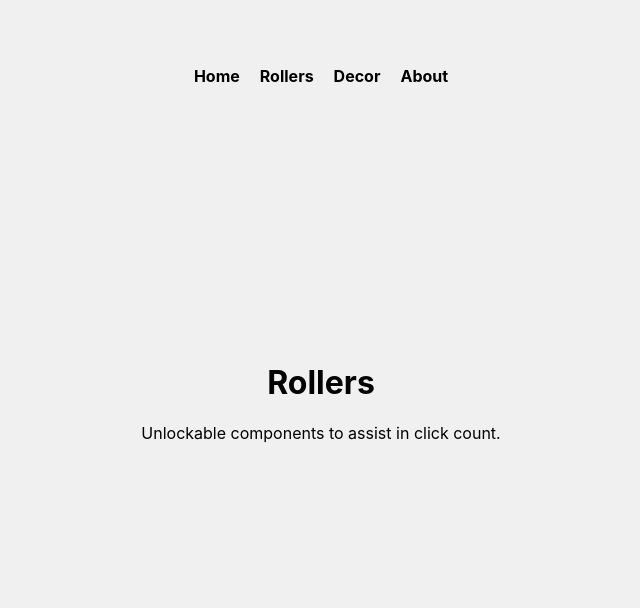
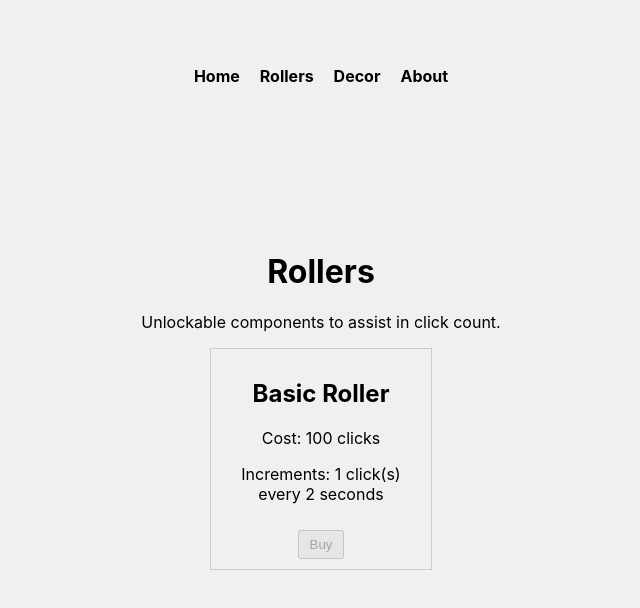
Before and after one commit to MartyEternal/personal-projects, a React (Create React App) app in the folder tissue-clicker/: page /rollers in a window 1280 px wide. Shown: the top 608 px of the page, without its empty margins (319-959 px from the left). Built offline with nearby package versions, Linux system fonts and the light colour scheme.

Commit message:
roller functionality sorted, just needs more content

```diff
--- a/tissue-clicker/src/App.css
+++ b/tissue-clicker/src/App.css
@@ -63,37 +63,26 @@ nav ul li a {
   font-size: 500px;
 }
 
-.App-logo {
-  height: 40vmin;
-  pointer-events: none;
+.rollers {
+  padding: 20px;
+  text-align: center;
 }
 
-@media (prefers-reduced-motion: no-preference) {
-  .App-logo {
-    animation: App-logo-spin infinite 20s linear;
-  }
+.roller-list {
+  display: flex;
+  flex-direction: column;
+  gap: 20px;
+  align-items: center;
 }
 
-.App-header {
-  background-color: #282c34;
-  min-height: 100vh;
-  display: flex;
-  flex-direction: column;
-  align-items: center;
-  justify-content: center;
-  font-size: calc(10px + 2vmin);
-  color: white;
+.roller {
+  border: 1px solid #ccc;
+  padding: 10px;
+  width: 200px;
+  text-align: center;
 }
 
-.App-link {
-  color: #61dafb;
+.roller button {
+  margin-top: 10px;
+  padding: 5px 10px;
 }
-
-@keyframes App-logo-spin {
-  from {
-    transform: rotate(0deg);
-  }
-  to {
-    transform: rotate(360deg);
-  }
-}
--- a/tissue-clicker/src/Home.jsx
+++ b/tissue-clicker/src/Home.jsx
@@ -10,7 +10,7 @@ function Home() {
 
     useEffect(function () {
         if (isPopped) {
-            var timer = setTimeout(function () {
+            const timer = setTimeout(function () {
                 setIsPopped(false);
             }, 200);
             return function () {
@@ -20,7 +20,7 @@ function Home() {
     }, [isPopped]);
 
     useEffect(function() {
-        var resetTimer = setTimeout(function() {
+        const resetTimer = setTimeout(function() {
             if (Date.now() - lastClickTime >= 5000) {
                 setSize(5);
             }
--- /dev/null
+++ b/tissue-clicker/src/Roller.jsx
@@ -0,0 +1,28 @@
+import { useContext } from 'react';
+import ClickContext from './ClickContext';
+
+function Roller(props) {
+    const { clickCount, setClickCount } = useContext(ClickContext);
+
+    function handleBuy() {
+        if (clickCount >= props.cost) {
+            setClickCount(clickCount - props.cost);
+            setInterval(function () {
+                setClickCount(function (prevCount) {
+                    return prevCount + props.increment;
+                });
+            }, props.interval);
+        }
+    }
+
+    return (
+        <div className="roller">
+            <h2>{props.name}</h2>
+            <p>Cost: {props.cost} clicks</p>
+            <p>Increments: {props.increment} click(s) every {props.interval / 1000} seconds</p>
+            <button onClick={handleBuy} disabled={clickCount < props.cost}>Buy</button>
+        </div>
+    );
+}
+
+export default Roller;
--- a/tissue-clicker/src/Rollers.jsx
+++ b/tissue-clicker/src/Rollers.jsx
@@ -1,8 +1,29 @@
+import Roller from "./Roller";
+import './App.css';
+
 function Rollers() {
+    const rollerData = [
+        { name: 'Basic Roller', cost: 100, increment: 1, interval: 2000 },
+
+    ];
+
     return (
-        <div>
+        <div className="rollers">
             <h1>Rollers</h1>
             <p>Unlockable components to assist in click count.</p>
+            <div className="roller-list">
+                {rollerData.map(function (roller, index) {
+                    return (
+                        <Roller
+                            key={index}
+                            name={roller.name}
+                            cost={roller.cost}
+                            increment={roller.increment}
+                            interval={roller.interval}
+                        />
+                    );
+                })}
+            </div>
         </div>
     );
 }
```
